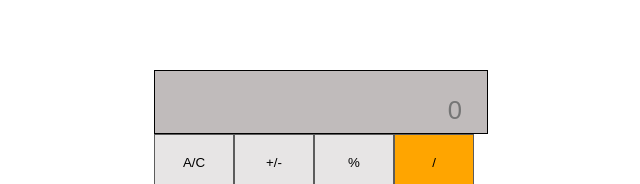
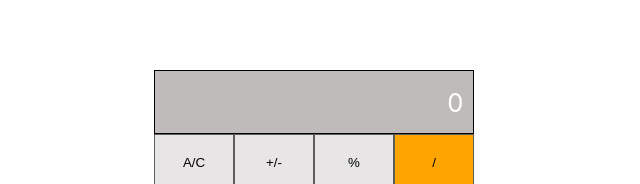
Before and after one commit to MasumaJaffery/math-magicians, a React (Create React App) app: page / in a window 1280 px wide. Shown: the part 158-342 px from the top of the page, without its empty margins (326-966 px from the left). Built offline with nearby package versions, Linux system fonts and the light colour scheme.

Commit message:
Calc Display Done

```diff
--- a/package.json
+++ b/package.json
@@ -6,6 +6,7 @@
     "@testing-library/jest-dom": "^5.16.5",
     "@testing-library/react": "^13.4.0",
     "@testing-library/user-event": "^13.5.0",
+    "big.js": "^6.2.1",
     "react": "^18.2.0",
     "react-dom": "^18.2.0",
     "react-scripts": "5.0.1",
--- a/src/components/Calculator.js
+++ b/src/components/Calculator.js
@@ -1,21 +1,31 @@
-import React from 'react';
+import React, { useState } from 'react';
 import './style.css';
 import AppTitle from './AppTitle';
 
 function Calculator() {
+  const [display, setdisplay] = useState({
+    current: '0',
+    total: '0',
+    isintial: true,
+  });
   function handleNumber(value) {
-    // eslint-disable-next-line no-alert
-    alert(`Clicked ${value}`);
+    let NewValue = value;
+    if (!display.isintial) {
+      NewValue = display.current + value;
+    }
+    setdisplay({ current: NewValue, total: display.total, isintial: false });
   }
   function handleOperator() {
-
+  }
+  function render() {
+    return display.current;
   }
   return (
     <div>
       <AppTitle />
       <div className="calculator">
         <div className="display">
-          <input type="number" placeholder="0" />
+          {render()}
         </div>
         <CalcBtn value="A/C" onClick={() => handleOperator('A/C')} />
         <CalcBtn value="+/-" onClick={() => handleOperator('+/-')} />
--- a/src/components/style.css
+++ b/src/components/style.css
@@ -32,9 +32,6 @@ button {
   display: grid;
   grid-column-start: 1;
   grid-column-end: 5;
-}
-
-input {
   height: 8vh;
   font-size: 1.6rem;
   border: 1px solid black;
```
Also changed, not shown: 1 other file (tests, documents, lock files or other folders).
